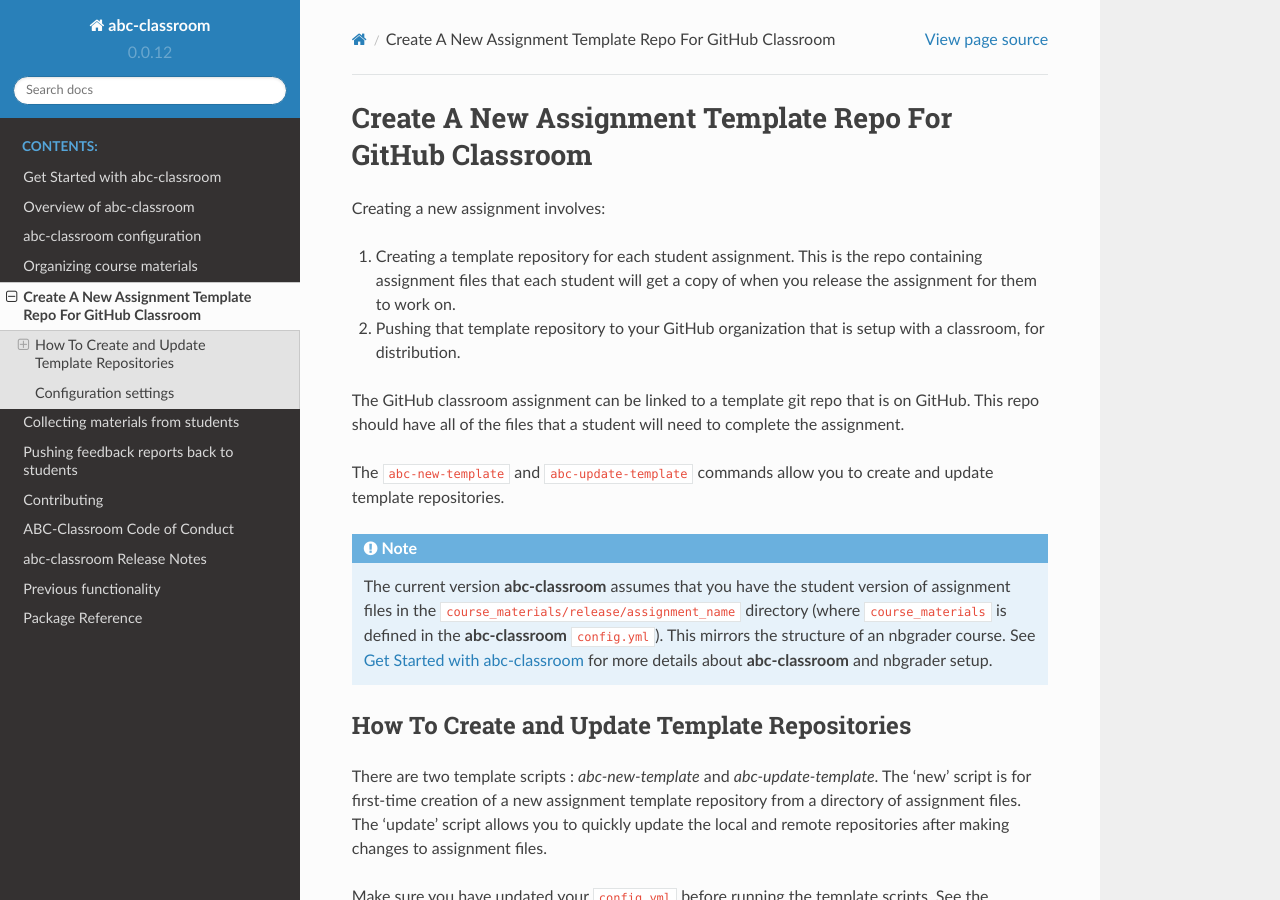
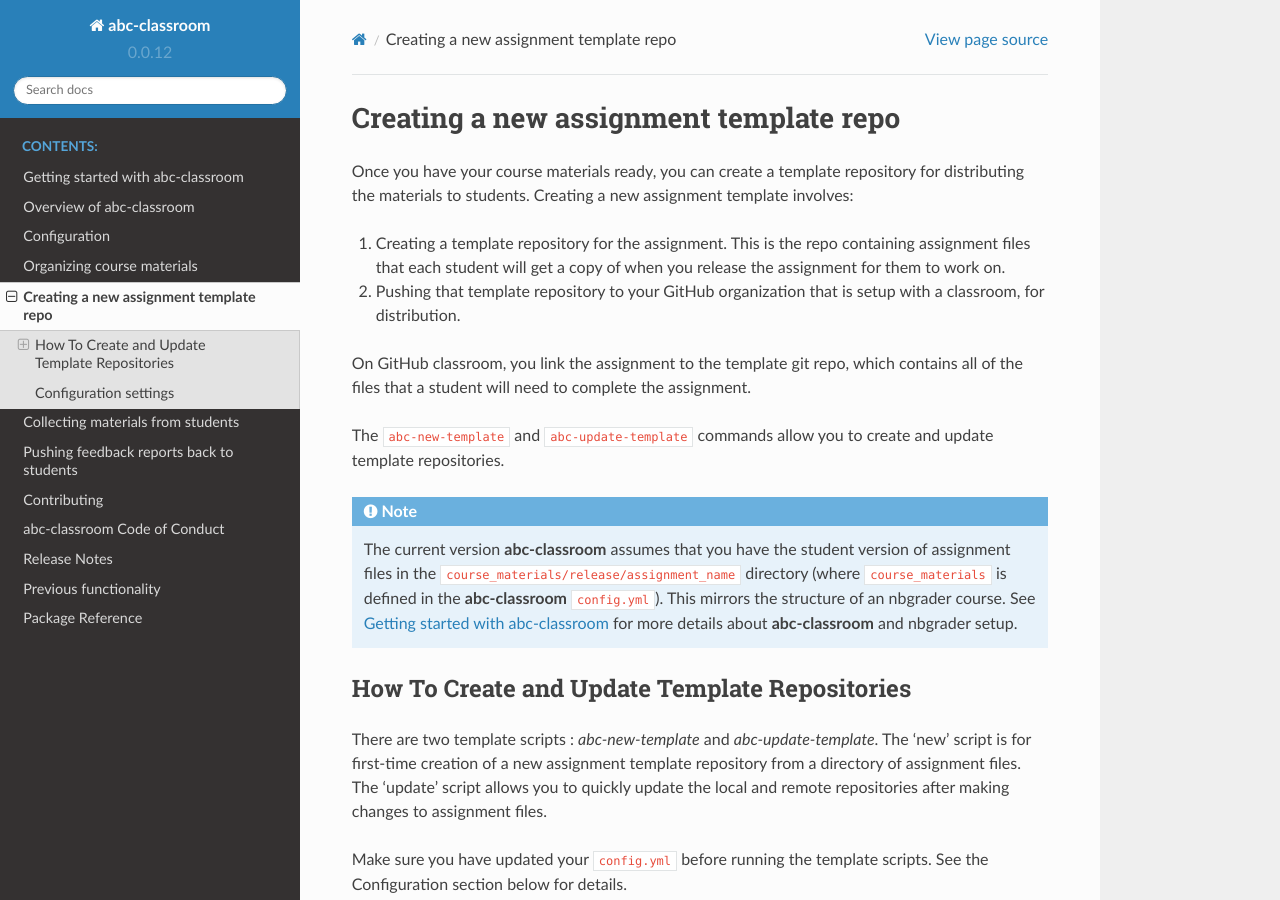
Before and after one commit to earthlab/abc-classroom, a Sphinx documentation site: the page built from docs/new_assignment.rst, in a window 1280 px wide and 900 px high. Built offline with Sphinx 7.4.7 and the Read the Docs theme 2.0.0, drawn with Linux system fonts in a browser that asks for light colours.

Commit message:
cleaning up capitalization and verb tenses

```diff
--- a/CHANGELOG.md
+++ b/CHANGELOG.md
@@ -1,4 +1,4 @@
-# abc-classroom Release Notes
+# Release Notes
 
 All notable changes to this project will be documented in this file.
 
--- a/docs/configuration.rst
+++ b/docs/configuration.rst
@@ -1,2 +1,2 @@
-abc-classroom configuration
----------------------------
+Configuration
+-------------
--- a/docs/get-started.rst
+++ b/docs/get-started.rst
@@ -1,6 +1,6 @@
 
-Get Started with abc-classroom
-------------------------------
+Getting started with abc-classroom
+----------------------------------
 
 These instructions will lead you through installing **abc-classroom**, setting
 up authentication with GitHub, and creating
--- a/docs/new_assignment.rst
+++ b/docs/new_assignment.rst
@@ -1,16 +1,17 @@
 .. _new_assignment:
 
-Create A New Assignment Template Repo For GitHub Classroom
-----------------------------------------------------------
+Creating a new assignment template repo
+---------------------------------------
 
-Creating a new assignment involves:
+Once you have your course materials ready, you can create a template repository
+for distributing the materials to students. Creating a new assignment template
+involves:
 
-1. Creating a template repository for each student assignment. This is the repo containing assignment files that each student will get a copy of when you release the assignment for them to work on.
+1. Creating a template repository for the assignment. This is the repo containing assignment files that each student will get a copy of when you release the assignment for them to work on.
 2. Pushing that template repository to your GitHub organization that is setup with a classroom, for distribution.
 
-
-The GitHub classroom assignment can be linked to a template git repo that is on GitHub.
-This repo should have all of the files that a student will need to complete the assignment.
+On GitHub classroom, you link the assignment to the template git repo, which
+contains all of the files that a student will need to complete the assignment.
 
 The ``abc-new-template`` and ``abc-update-template`` commands allow you to create and update template repositories.
 
```
Also changed, not shown: CODE_OF_CONDUCT.md (+1 -1 lines), docs/overview.rst (+5 -4 lines).
